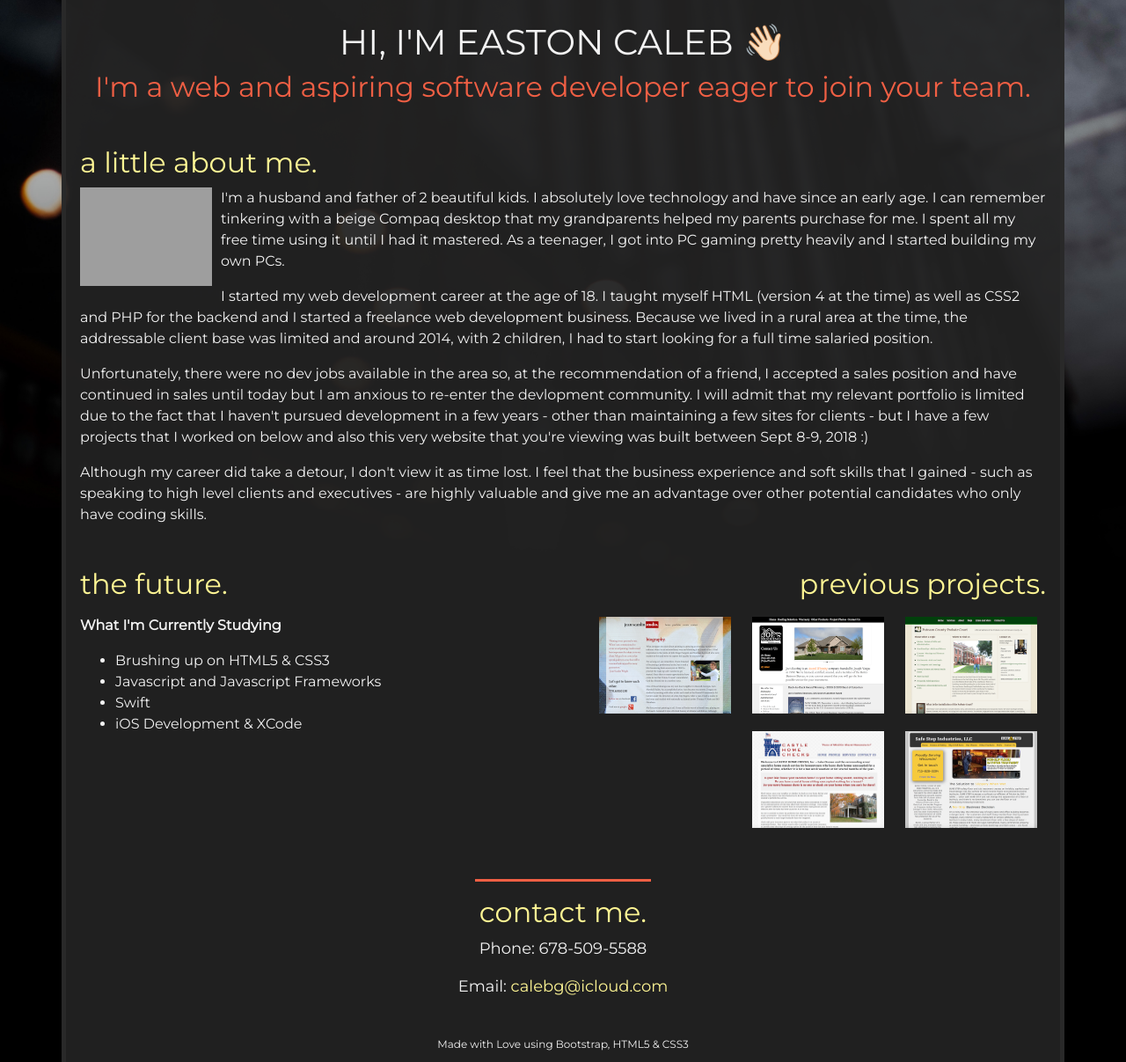
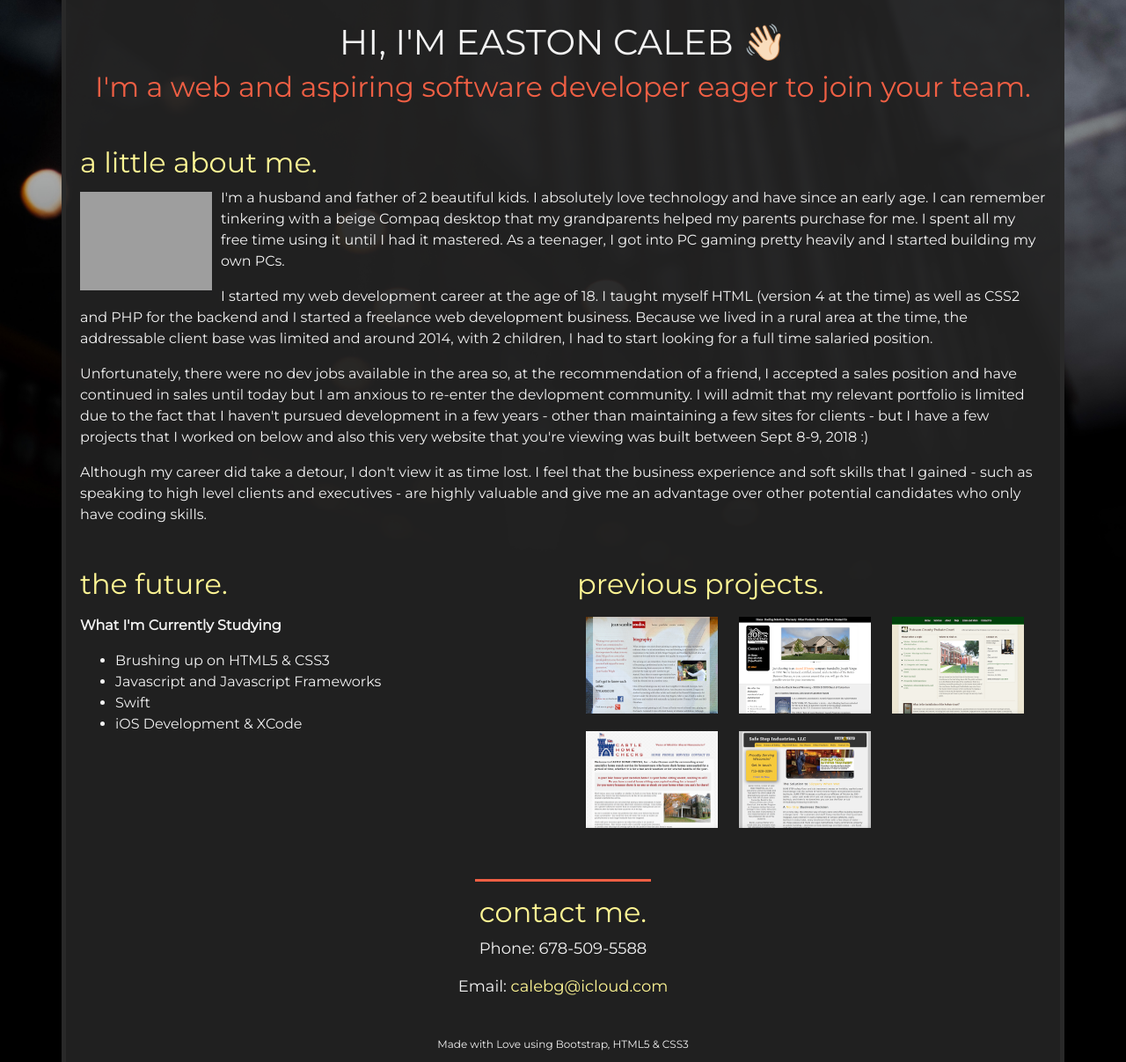
Before and after one commit to eastoncaleb/eastoncaleb.github.io, a PHP site: page / in a window 1280 px wide. Shown: the part 56-1263 px from the top of the page at 88% size. Run offline with PHP 8.4, Linux system fonts and the light colour scheme; grey boxes are pictures that could not be loaded.

Commit message:
Style changes
Made a couple of CSS changes to adjust margin and text align

```diff
--- a/css/style.css
+++ b/css/style.css
@@ -51,6 +51,7 @@ h2 {
 
 #about-me img {
     width: 150px;
+    margin-top: 5px;
     margin-right: 10px;
     margin-bottom: 10px;
     float: left;
--- a/index.html
+++ b/index.html
@@ -71,7 +71,7 @@
                     </ul>
                   </div>
 
-                  <div class="col-md-6 p-3 thumbs text-right" id="previous-projects">
+                  <div class="col-md-6 p-3 thumbs text-left" id="previous-projects">
                       <h2>previous projects.</h2>
                       <a href="http://www.jeanscanlinwright.com" target="blank"><img src="img/portfolio1.png"></a>
                       <a href="http://www.joesroofing.net" target="blank"><img src="img/portfolio2.png"></a>
```
